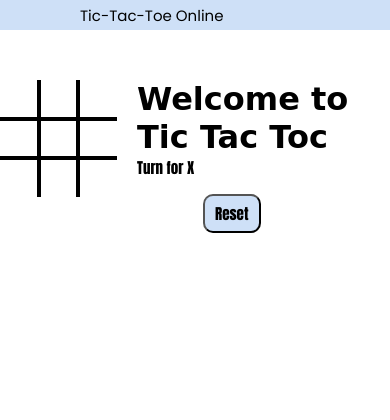
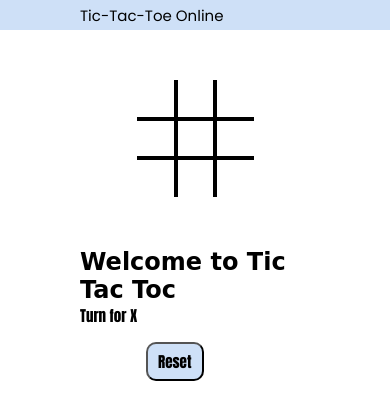
Before and after one commit to hema-alapati/tic-tac-toe, a plain HTML site: page index.html in a window 390 px wide. Drawn offline with Linux system fonts and the light colour scheme; a web font is replaced by a local one.

Commit message:
added responsiveness using media query

```diff
--- a/style.css
+++ b/style.css
@@ -48,7 +48,7 @@ nav ul{
 }
 
 .gameinfo{
-    padding: 0 20px;
+    padding: 0 80px;
     font-family: 'Rubik Iso', cursive;
 }
 
@@ -96,3 +96,15 @@ nav ul{
     font-size:15px ;
     font-weight: lighter;
 }
+
+@media screen and (max-width:800px){
+    .gameContainer{
+        flex-wrap: wrap;
+    }
+    .gameinfo{
+        margin-top: 51px;
+    }
+    h1{
+        font-size: 1.5rem;
+    }
+}
```
Also changed, not shown: script.js (line endings or trailing spaces).
